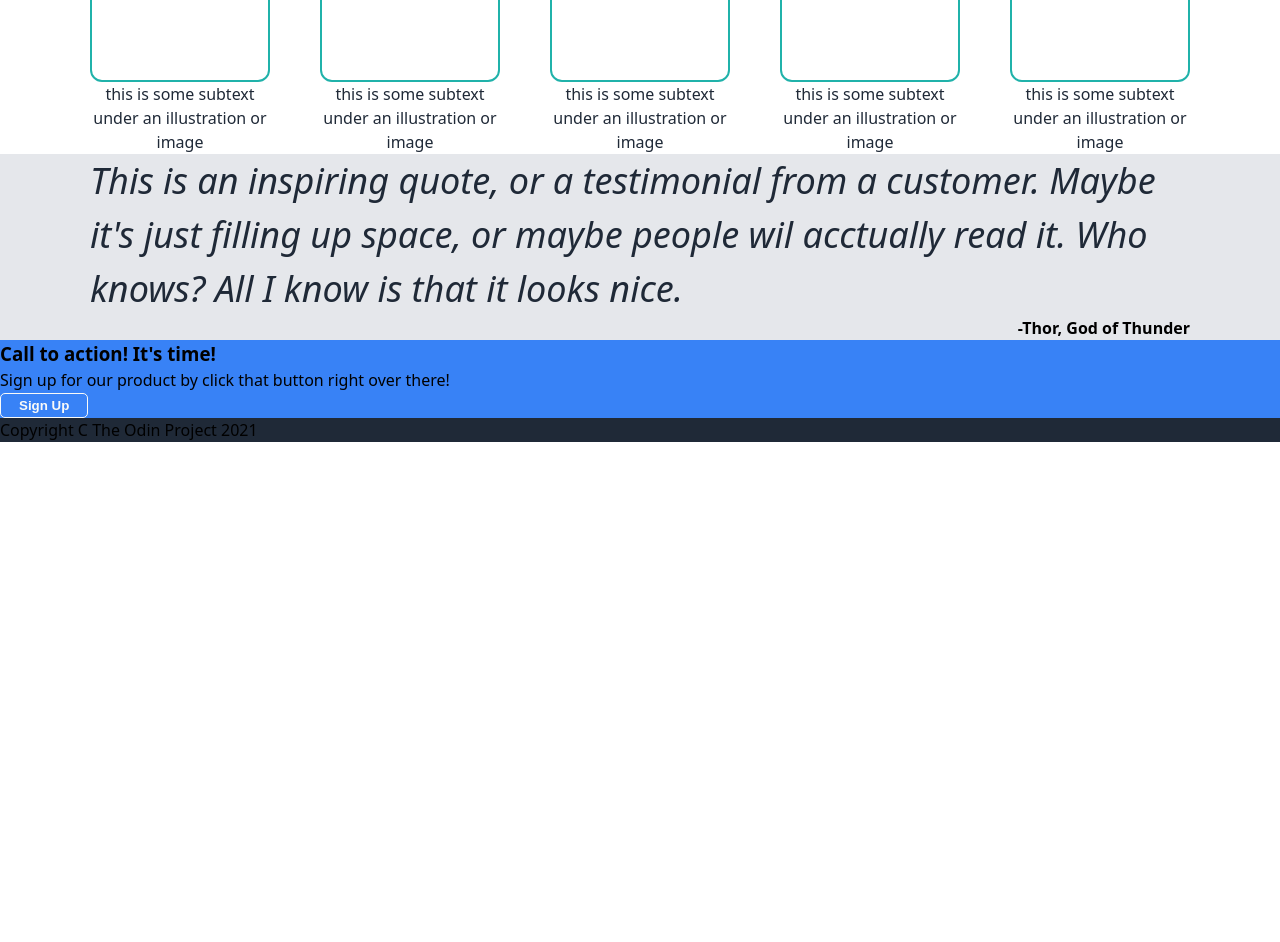
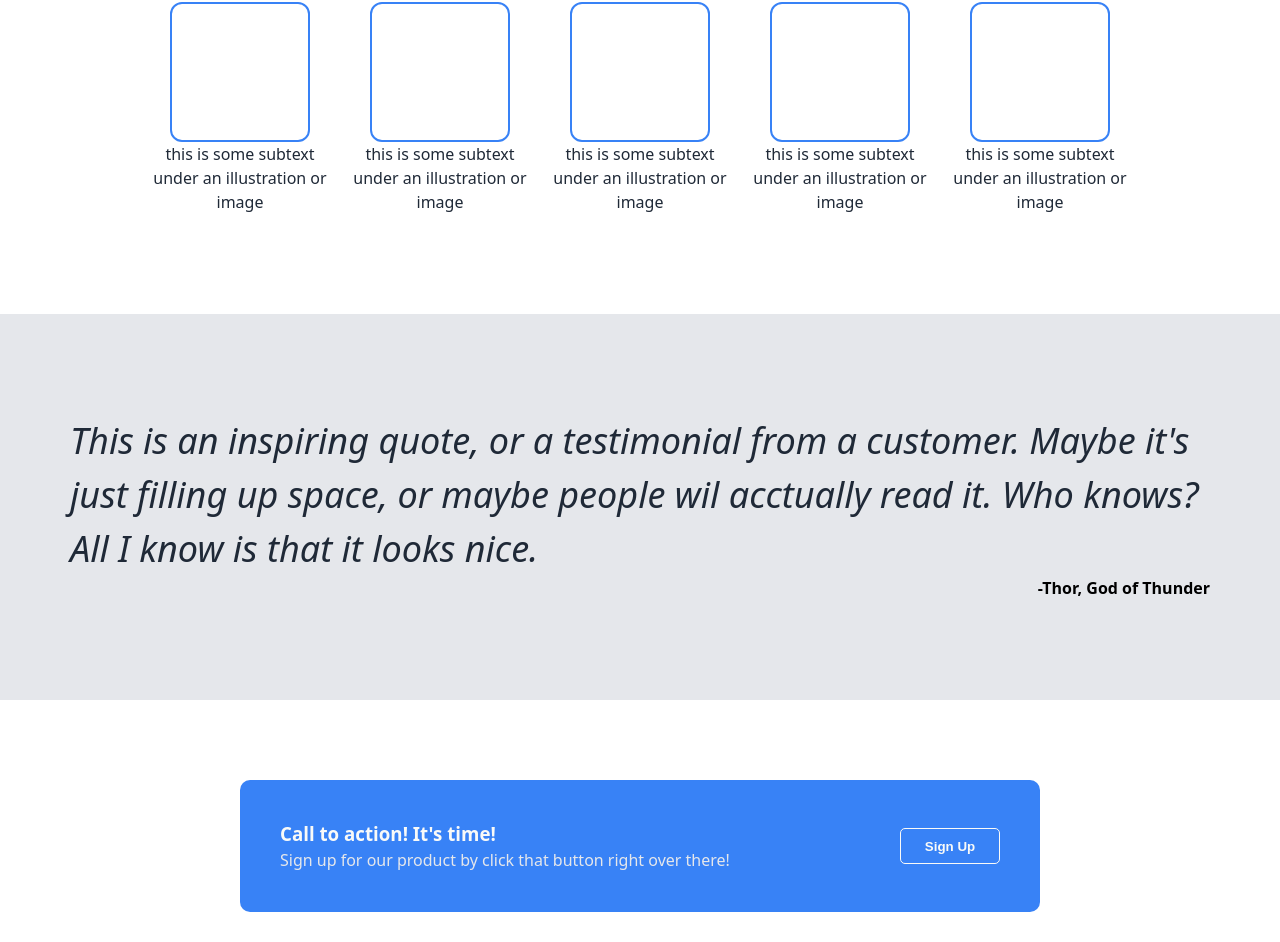
Before and after one commit to aholleschau/landing_page, a plain HTML site: page index.html in a window 1280 px wide. Shown: the part 479-1421 px from the top of the page. Before the commit the page ends 921 px from the top, so only its background shows below. Drawn offline with Linux system fonts and the light colour scheme.

Commit message:
Add Hero image and finalize markup and styling.

```diff
--- a/index.html
+++ b/index.html
@@ -27,7 +27,7 @@
                     </p>
                     <button class="hero-button">Sign Up</button>
                 </div>
-                <img src="" alt="">
+                <img src="images/logo.svg" alt="three-way venn diagram">
             </div>
         </header>
         <section class="information">
@@ -79,10 +79,12 @@
         </section>
         <section class="cta">
             <div class="container">
-                <h3>Call to action! It's time!</h3>
-                <p>
+                <div class="cta-subcontainer">
+                    <h3>Call to action! It's time!</h3>
+                    <p>
                     Sign up for our product by click that button right over there!
-                </p>
+                    </p>
+                </div>
                 <button class="cta-button">Sign Up</button>
             </div>
         </section>
--- a/styles.css
+++ b/styles.css
@@ -13,13 +13,6 @@ body {
 .hero,
 .footer {
     background-color: #1f2937;
-}
-
-.tile div {
-    width: 180px;
-    height: 180px;
-    border-radius: 12px;
-    border: 2px solid lightseagreen;
 }
 
 h1,
@@ -40,8 +33,18 @@ h2 {
     text-align: center;
 }
 
+a {
+    text-decoration: none;
+}
+
+ul {
+    height: 9px;
+    list-style: none;
+    gap: 18px;
+}
+
 .container {
-    max-width: 1800px;
+    max-width: 1200px;
     margin: 0 auto;
 }
 
@@ -59,14 +62,19 @@ h2 {
     color: #f9faf8;
 }
 
-a {
-    text-decoration: none;
+.hero .container {
+    padding: 40px 0;
+    display: flex;
 }
 
-ul {
-    height: 9px;
-    list-style: none;
-    gap: 18px;
+img {
+    width: 450px;
+    height: 180px;
+}
+
+.hero .container div {
+    max-width: 650px;
+    margin-right: auto;
 }
 
 .hero-secondary-text,
@@ -76,12 +84,14 @@ a {
 }
 
 button,
-.cta {
+.cta .container {
     background-color: #3882f6;
 }
 
 button {
-    padding: 4px 18px;
+    width: 100px;
+    height: 36px;
+    padding: 2px 4px;
     font-weight: 800;
     color: #f9faf8;
     border-radius: 5px;
@@ -97,7 +107,7 @@ button {
 
 .info {
     color: #1f2937;
-    max-width: 180px;
+    max-width: 190px;
     text-align: center;
 }
 
@@ -105,13 +115,27 @@ button {
 .testimonial .container {
     display: flex;
     flex-direction: column;
-    max-width: 1100px;
+    max-width: 1200px;
+    padding: 100px 30px 100px 30px;
 }
 
 .tile-container {
     display: flex;
-    justify-content: space-between;
-    gap: 24px;
+    justify-content: center;
+    gap: 10px;
+}
+
+.tile div {
+    width: 140px;
+    height: 140px;
+    border-radius: 12px;
+    border: 2px solid #3882f6;
+}
+
+.tile {
+    display: flex;
+    flex-direction: column;
+    align-items: center;
 }
 
 .testimonial {
@@ -130,17 +154,37 @@ button {
     align-self: flex-end;
 }
 
-.hero .container {
-    padding: 40px 0;
+.cta .container {
     display: flex;
+    justify-content: space-between;
+    align-items: center;
+    max-width: 800px;
+    border-radius: 10px;
+    padding: 40px;
+    margin: 80px Auto;
 }
 
-.hero .container div {
-    max-width: 650px;
-    margin-right: auto;
+.cta-button,
+.cta .container h3 {
+    color: #f9faf8;
+}
+
+.cta .container p {
+    color: #e5e7eb;
 }
 
 img {
     width: 450px;
     height: 180px;
 }
+
+footer {
+    display: flex;
+    justify-content: center;
+    align-items: center;
+    padding: 40px 0;
+}
+
+footer .container {
+    color: #f9faf8;
+}
```
Also changed, not shown: images/logo.svg (added).
